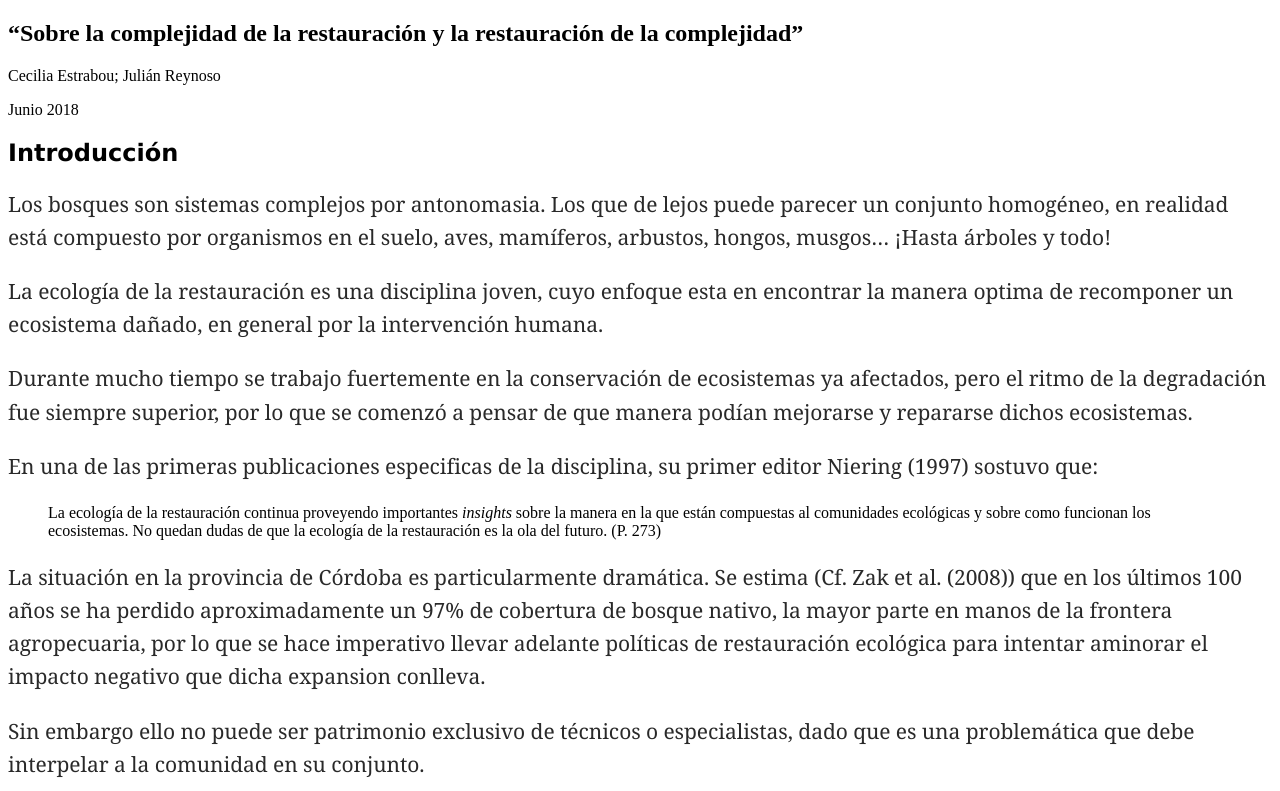
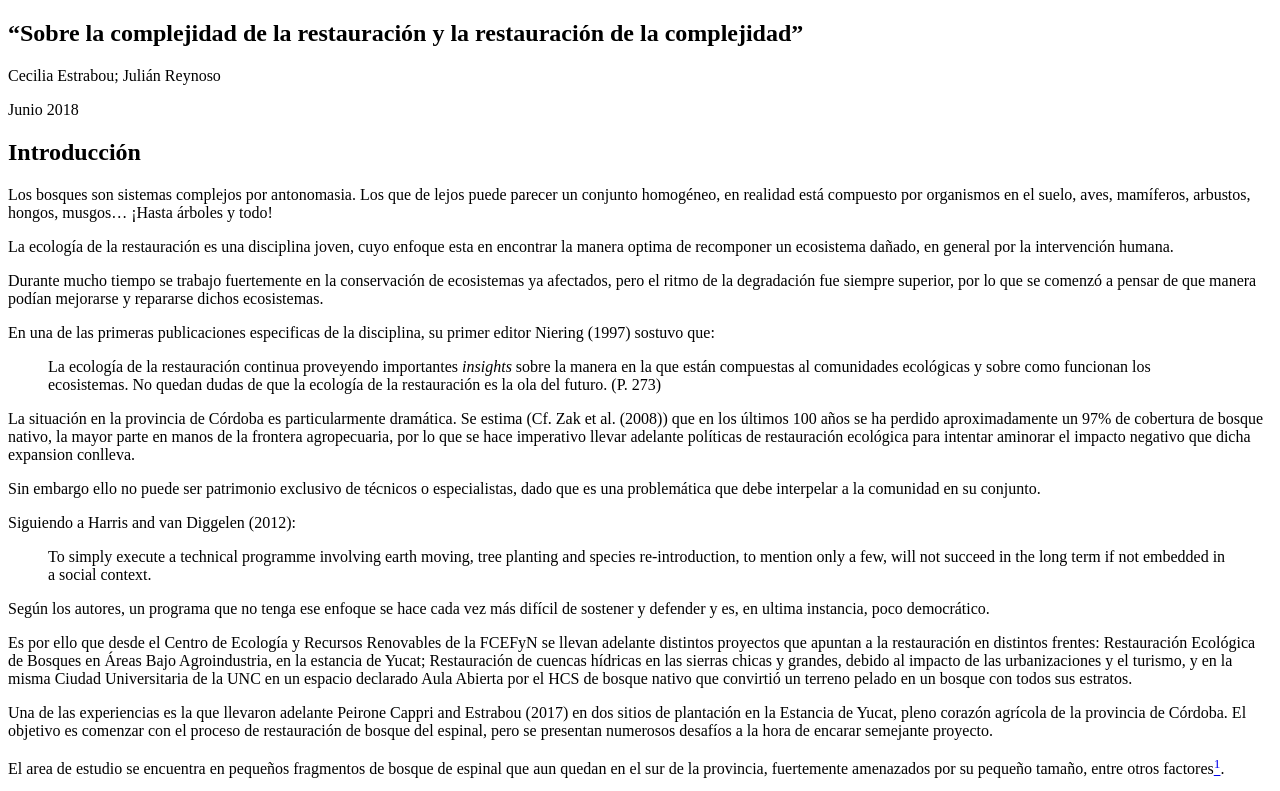
Before and after one commit to soy-julian/complex, a website: page test.html in a window 1280 px wide. Shown: the top 791 px of the page. Drawn offline with Linux system fonts and the light colour scheme.

Commit message:
Update test.html

```diff
--- a/test.html
+++ b/test.html
@@ -1,13 +1,12 @@
 <!DOCTYPE html>
 <html xmlns="http://www.w3.org/1999/xhtml" lang="" xml:lang="">
 <head>
-  <link rel="stylesheet" type="text/css" href="css/med.css">
   <meta charset="utf-8" />
   <meta name="generator" content="pandoc" />
   <meta name="viewport" content="width=device-width, initial-scale=1.0, user-scalable=yes" />
   <meta name="author" content="Cecilia Estrabou; Julián Reynoso" />
   <title>“Sobre la complejidad de la restauración y la restauración de la complejidad”</title>
-  <style type="text/css">
+  <style type="text/css" href="css/med.css">
       code{white-space: pre-wrap;}
       span.smallcaps{font-variant: small-caps;}
       span.underline{text-decoration: underline;}
```
